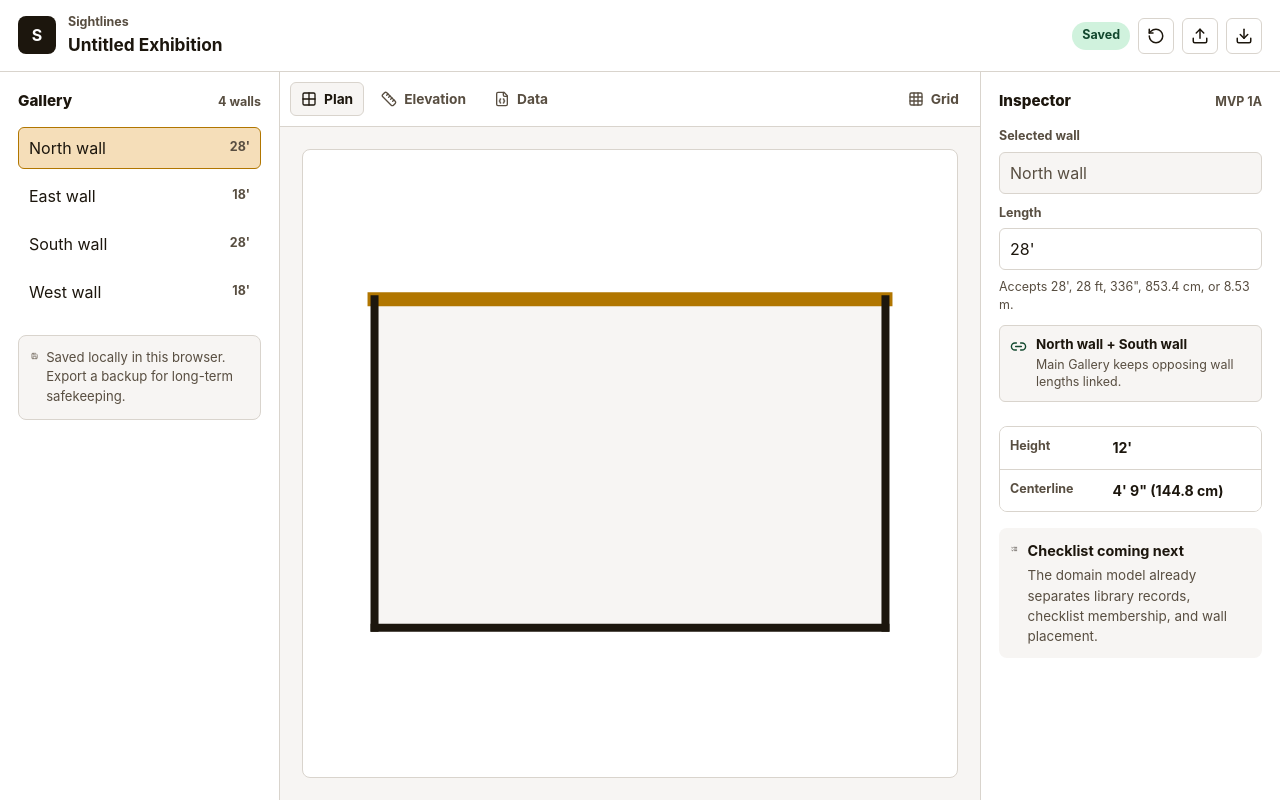
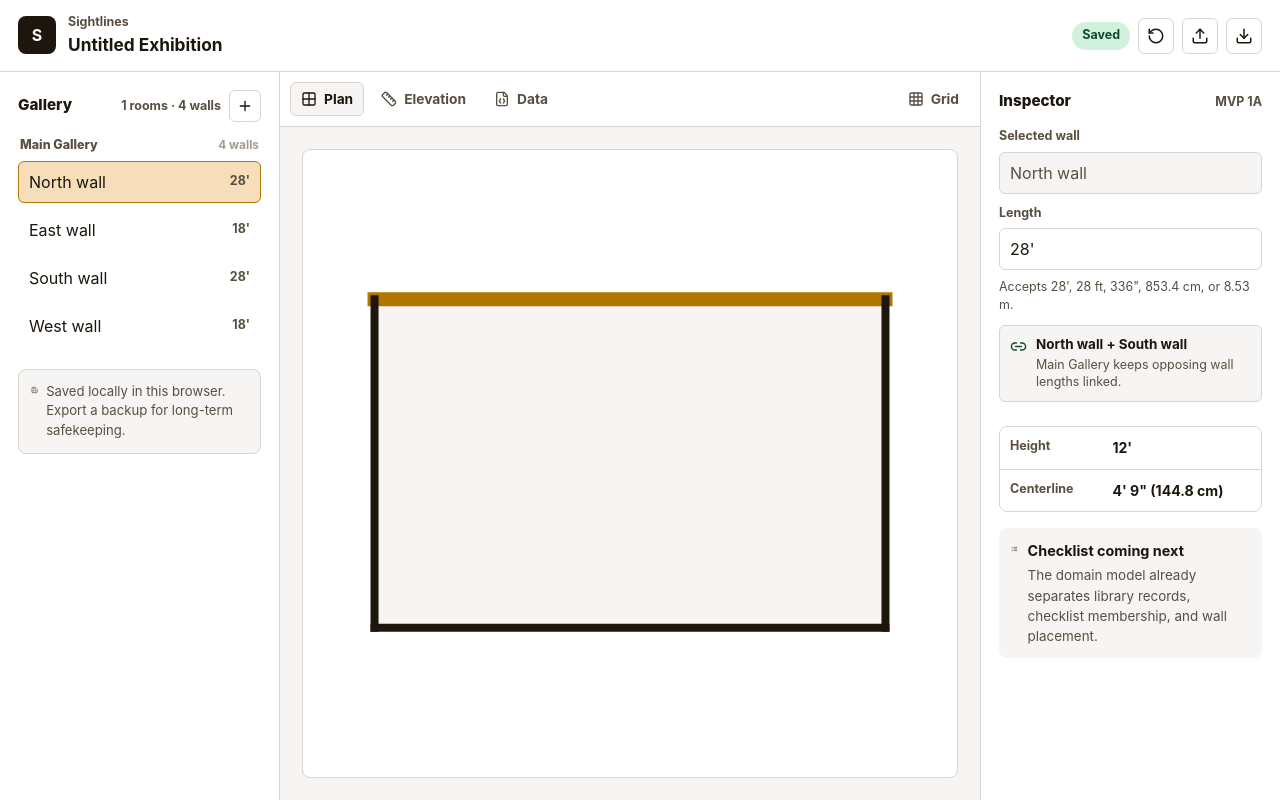
Before and after one commit to mmolarskybeck/sightlines, a React (Vite) app: page / in a window 1280 px wide. Built offline with nearby package versions, Linux system fonts and the light colour scheme.

Commit message:
feat: add multiple room creation functionality with controls and tests

```diff
--- a/src/app/App.tsx
+++ b/src/app/App.tsx
@@ -6,6 +6,7 @@ import {
   Grid3X3,
   Link2,
   ListChecks,
+  Plus,
   RotateCcw,
   Ruler,
   Save,
@@ -14,6 +15,7 @@ import {
 } from "lucide-react";
 import {
   getFloorBounds,
+  getWallsWithGeometry,
   getOrthogonalQuadWallPair,
 } from "../domain/geometry/walls";
 import { formatLength, parseLength } from "../domain/units/length";
@@ -43,6 +45,7 @@ export function App() {
     boot,
     setViewMode,
     selectWall,
+    addRectangleRoom,
     renameProject,
     resizeSelectedWall,
     importProjectJson,
@@ -144,21 +147,52 @@ export function App() {
         <aside className="sidebar" aria-label="Project structure">
           <div className="panel-heading">
             <h2>Gallery</h2>
-            <span>{walls.length} walls</span>
+            <div className="panel-heading-actions">
+              <span>
+                {project.floor.rooms.length} rooms · {walls.length} walls
+              </span>
+              <button
+                aria-label="Add rectangular room"
+                className="icon-button compact"
+                title="Add rectangular room"
+                type="button"
+                onClick={() => void addRectangleRoom()}
+              >
+                <Plus aria-hidden="true" size={16} />
+              </button>
+            </div>
           </div>
 
-          <nav className="wall-list" aria-label="Walls">
-            {walls.map((wall) => (
+          <nav className="room-list" aria-label="Rooms and walls">
+            {project.floor.rooms.map((placement) => {
+              const roomWalls = getWallsWithGeometry(placement.room);
+
+              return (
+                <section className="room-group" key={placement.roomId}>
+                  <div className="room-heading">
+                    <h3>{placement.room.name}</h3>
+                    <span>{roomWalls.length} walls</span>
+                  </div>
+                  <div className="wall-list">
+                    {roomWalls.map((wall) => (
                       <button
-                className={wall.id === selectedWall?.id ? "wall-row active" : "wall-row"}
+                        className={
+                          wall.id === selectedWall?.id ? "wall-row active" : "wall-row"
+                        }
                         key={wall.id}
                         type="button"
                         onClick={() => selectWall(wall.id)}
                       >
                         <span>{wall.name}</span>
-                <strong>{formatLength(wall.lengthMm, { unit: project.unit })}</strong>
+                        <strong>
+                          {formatLength(wall.lengthMm, { unit: project.unit })}
+                        </strong>
                       </button>
                     ))}
+                  </div>
+                </section>
+              );
+            })}
           </nav>
 
           <div className="storage-note">
--- a/src/app/store.ts
+++ b/src/app/store.ts
@@ -1,4 +1,5 @@
 import { create } from "zustand";
+import { createNextRectangleRoom } from "../domain/geometry/createRoom";
 import { resizeWallPreservingAngles } from "../domain/geometry/editRoom";
 import { getWallsWithGeometry } from "../domain/geometry/walls";
 import type { PlacementWarning } from "../domain/placement/validatePlacement";
@@ -25,6 +26,7 @@ type AppState = {
   setViewMode: (viewMode: ViewMode) => void;
   selectWall: (wallId: string) => void;
   renameProject: (title: string) => Promise<void>;
+  addRectangleRoom: () => Promise<void>;
   resizeSelectedWall: (lengthMm: number) => Promise<void>;
   importProjectJson: (text: string) => Promise<void>;
   resetLocalProject: () => Promise<void>;
@@ -86,6 +88,32 @@ export const useAppStore = create<AppState>((set, get) => ({
 
     const nextProject = { ...project, title, updatedAt: new Date().toISOString() };
     await saveProject(nextProject, set);
+  },
+
+  async addRectangleRoom() {
+    const project = get().project;
+    if (!project) return;
+
+    const roomPlacement = createNextRectangleRoom(
+      project.floor,
+      project.defaultWallHeightMm
+    );
+    const nextProject = {
+      ...project,
+      floor: {
+        rooms: [...project.floor.rooms, roomPlacement]
+      },
+      updatedAt: new Date().toISOString()
+    };
+
+    await saveProject(nextProject, set, {
+      placementWarnings: [],
+      lastGeometryEdit: null
+    });
+    set({
+      selectedWallId: roomPlacement.room.walls[0]?.id ?? null,
+      viewMode: "plan"
+    });
   },
 
   async resizeSelectedWall(lengthMm) {
--- /dev/null
+++ b/src/domain/geometry/createRoom.ts
@@ -0,0 +1,109 @@
+import type { Floor, RoomPlacement } from "../project";
+import { feetToMm } from "../units/length";
+import { getFloorBounds } from "./walls";
+
+type CreateRectangularRoomInput = {
+  depthMm: number;
+  heightMm: number;
+  name: string;
+  offsetXMm: number;
+  offsetYMm: number;
+  roomId: string;
+  widthMm: number;
+};
+
+export function createRectangularRoomPlacement({
+  depthMm,
+  heightMm,
+  name,
+  offsetXMm,
+  offsetYMm,
+  roomId,
+  widthMm
+}: CreateRectangularRoomInput): RoomPlacement {
+  if (widthMm <= 0 || depthMm <= 0 || heightMm <= 0) {
+    throw new Error("Room dimensions must be greater than zero.");
+  }
+
+  return {
+    roomId,
+    offsetXMm,
+    offsetYMm,
+    rotationDeg: 0,
+    room: {
+      id: roomId,
+      name,
+      heightMm,
+      vertices: [
+        { id: `${roomId}-v-nw`, xMm: 0, yMm: 0 },
+        { id: `${roomId}-v-ne`, xMm: widthMm, yMm: 0 },
+        { id: `${roomId}-v-se`, xMm: widthMm, yMm: depthMm },
+        { id: `${roomId}-v-sw`, xMm: 0, yMm: depthMm }
+      ],
+      walls: [
+        {
+          id: `${roomId}-wall-north`,
+          roomId,
+          name: "North wall",
+          startVertexId: `${roomId}-v-nw`,
+          endVertexId: `${roomId}-v-ne`,
+          heightMm
+        },
+        {
+          id: `${roomId}-wall-east`,
+          roomId,
+          name: "East wall",
+          startVertexId: `${roomId}-v-ne`,
+          endVertexId: `${roomId}-v-se`,
+          heightMm
+        },
+        {
+          id: `${roomId}-wall-south`,
+          roomId,
+          name: "South wall",
+          startVertexId: `${roomId}-v-se`,
+          endVertexId: `${roomId}-v-sw`,
+          heightMm
+        },
+        {
+          id: `${roomId}-wall-west`,
+          roomId,
+          name: "West wall",
+          startVertexId: `${roomId}-v-sw`,
+          endVertexId: `${roomId}-v-nw`,
+          heightMm
+        }
+      ]
+    }
+  };
+}
+
+export function createNextRectangleRoom(
+  floor: Floor,
+  heightMm: number
+): RoomPlacement {
+  const roomNumber = getNextRoomNumber(floor);
+  const roomId = `room-${roomNumber}`;
+  const floorBounds = getFloorBounds(floor);
+
+  return createRectangularRoomPlacement({
+    roomId,
+    name: `Gallery ${roomNumber}`,
+    widthMm: feetToMm(20),
+    depthMm: feetToMm(14),
+    heightMm,
+    offsetXMm: floorBounds.maxX + feetToMm(8),
+    offsetYMm: floorBounds.minY
+  });
+}
+
+function getNextRoomNumber(floor: Floor): number {
+  const roomIds = new Set(floor.rooms.map((placement) => placement.roomId));
+  let roomNumber = floor.rooms.length + 1;
+
+  while (roomIds.has(`room-${roomNumber}`)) {
+    roomNumber += 1;
+  }
+
+  return roomNumber;
+}
--- a/src/styles/global.css
+++ b/src/styles/global.css
@@ -132,6 +132,11 @@ input:focus-visible {
   background: var(--surface);
 }
 
+.icon-button.compact {
+  width: 32px;
+  height: 32px;
+}
+
 .status-badge {
   display: inline-flex;
   align-items: center;
@@ -206,6 +211,48 @@ input:focus-visible {
 .panel-heading span {
   color: var(--muted);
   font-size: 0.78rem;
+  font-weight: 650;
+}
+
+.panel-heading-actions {
+  display: flex;
+  align-items: center;
+  gap: 8px;
+}
+
+.room-list {
+  display: grid;
+  gap: 16px;
+}
+
+.room-group {
+  display: grid;
+  gap: 6px;
+}
+
+.room-heading {
+  display: flex;
+  align-items: baseline;
+  justify-content: space-between;
+  gap: 10px;
+  padding: 0 2px;
+}
+
+.room-heading h3 {
+  min-width: 0;
+  margin: 0;
+  overflow: hidden;
+  color: var(--muted);
+  font-size: 0.78rem;
+  font-weight: 760;
+  text-overflow: ellipsis;
+  white-space: nowrap;
+}
+
+.room-heading span {
+  flex: 0 0 auto;
+  color: var(--subtle);
+  font-size: 0.74rem;
   font-weight: 650;
 }
 
```
Also changed, not shown: 2 other files (tests, documents, lock files or other folders). Lines whose indentation alone changed are shown as unchanged.
